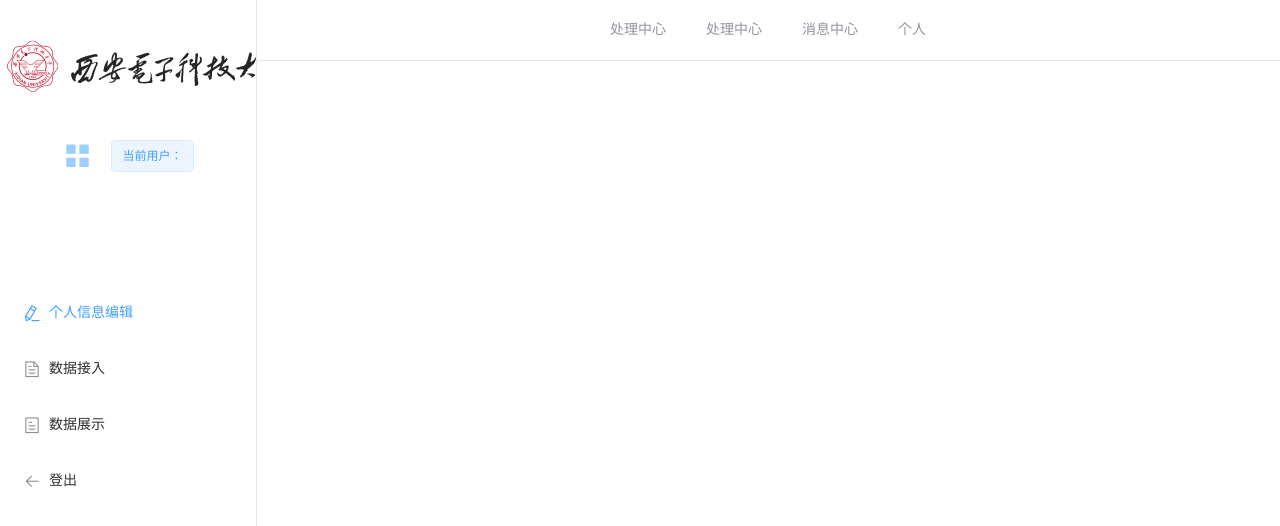
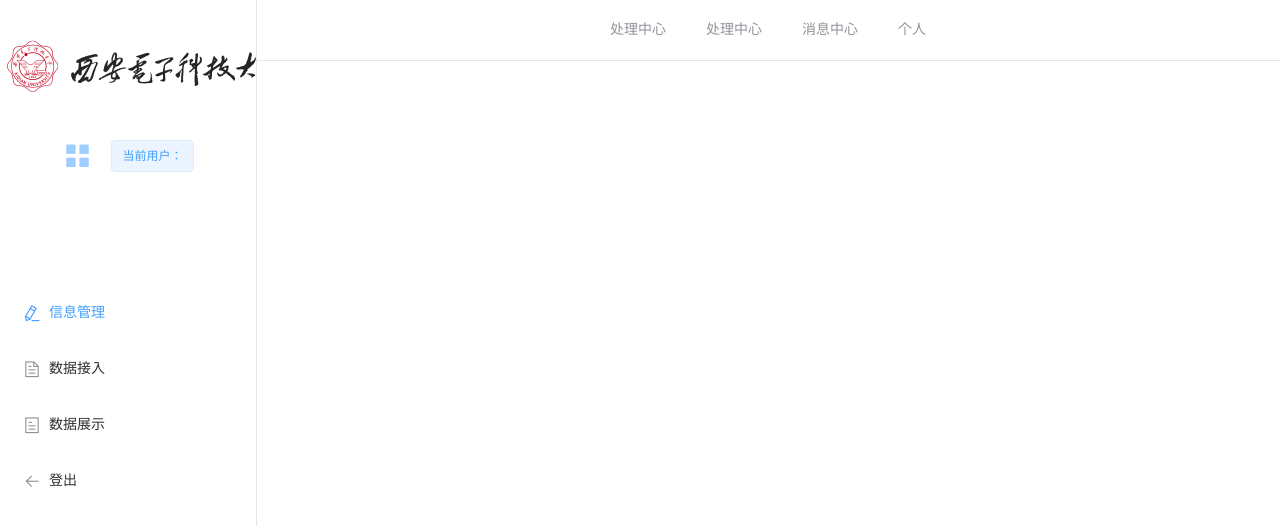
Before and after one commit to kgtBiligoat/monitor-system, a Vue app: page /users in a window 1280 px wide. Shown: the top 526 px of the page. Built offline with nearby package versions, Linux system fonts and the light colour scheme; no server answers.

Commit message:
文本信息修改

```diff
--- a/src/views/Login/index.vue
+++ b/src/views/Login/index.vue
@@ -16,7 +16,7 @@
         </div>
         <el-row>
             <el-button plain type="primary" style="margin-right: 50px;" @click="signIn">sign in</el-button>
-            <el-button plain type="primary" @click="signUp">sign up</el-button>
+            <el-button plain type="primary" @click="signUp" >sign up</el-button>
         </el-row>
 
         <sign-up v-show="isSignUpShow" :isSignUpShow.sync="isSignUpShow"></sign-up>
@@ -66,6 +66,10 @@ export default class Login extends Vue {
         }
     }
 
+    change(e: any) {
+        console.log(e)
+    }
+
 }
 </script>
 
--- a/src/views/Users/components/AsideBar.vue
+++ b/src/views/Users/components/AsideBar.vue
@@ -17,7 +17,7 @@
         </el-menu-item>
         <el-menu-item index="1">
            <i class="el-icon-edit"></i>
-           <span slot="title">个人信息编辑</span>
+           <span slot="title">信息管理</span>
         </el-menu-item>
         <el-menu-item index="2">
             <i class="el-icon-document"></i>
```
